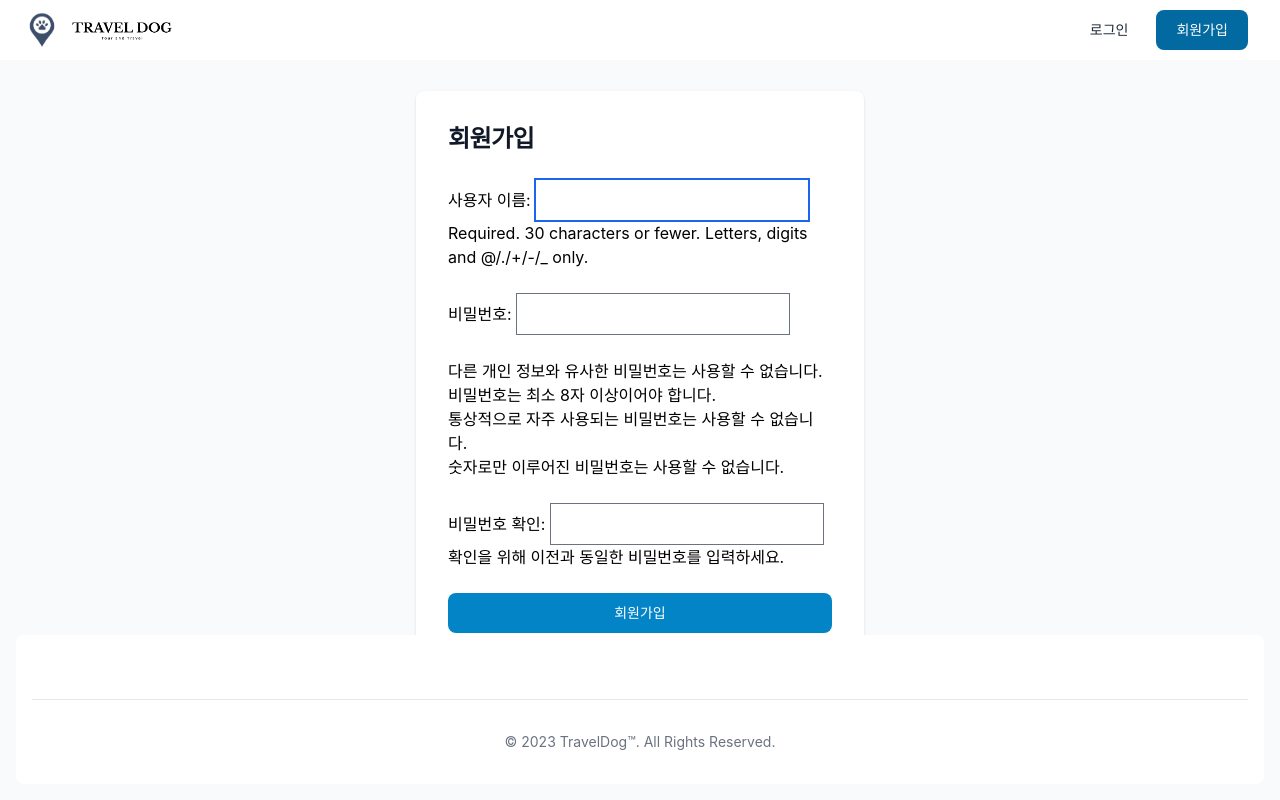
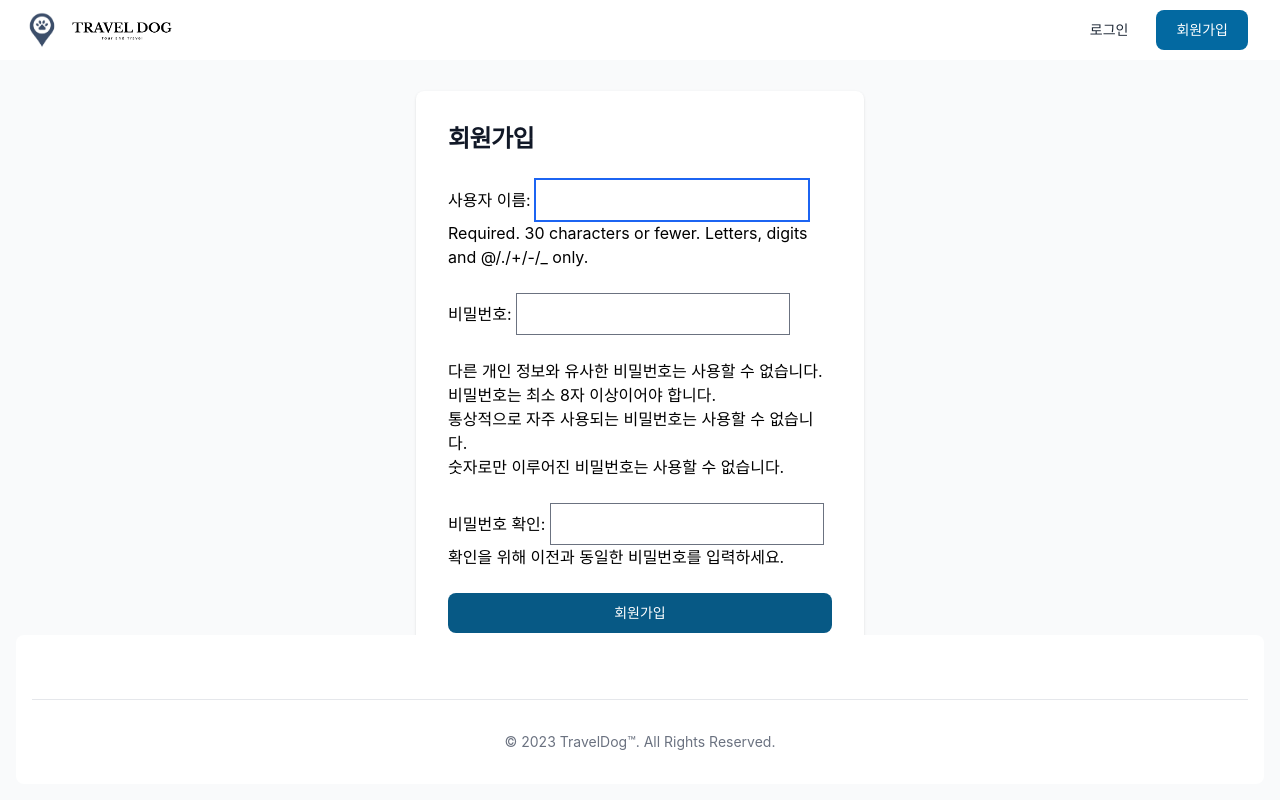
Before and after one commit to team8-semiproject/TravelDog, a Django app: page /accounts/signup/ in a window 1280 px wide. Run offline with Django 3.2, Linux system fonts and the light colour scheme; some libraries are stand-ins or nearby versions.

Commit message:
Update tempaltes

```diff
--- a/accounts/templates/accounts/login.html
+++ b/accounts/templates/accounts/login.html
@@ -10,7 +10,7 @@
     <form class="space-y-4 md:space-y-6" action="{% url 'accounts:login' %}" method="POST">
       {% csrf_token %}
       {{ form|crispy }}
-       <button type="submit" class="w-full text-white bg-primary-600 hover:bg-primary-700 focus:ring-4 focus:outline-none focus:ring-primary-300 font-medium rounded-lg text-sm px-5 py-2.5 text-center dark:bg-primary-600 dark:hover:bg-primary-700 dark:focus:ring-primary-800">로그인</button>
+       <button type="submit" class="w-full text-white bg-primary-800 hover:bg-primary-700 focus:ring-4 focus:outline-none focus:ring-primary-300 font-medium rounded-lg text-sm px-5 py-2.5 text-center dark:bg-primary-600 dark:hover:bg-primary-700 dark:focus:ring-primary-800">로그인</button>
        <p class="text-sm font-light text-gray-500 dark:text-gray-400">
            계정이 없으신가요? 지금 바로 <a href="{% url 'accounts:signup' %}" class="font-medium text-primary-600 hover:underline dark:text-primary-500">회원가입</a>
        </p>
--- a/accounts/templates/accounts/signup.html
+++ b/accounts/templates/accounts/signup.html
@@ -8,7 +8,7 @@
     <form class="space-y-4 md:space-y-6" action="{% url 'accounts:signup' %}" method="POST">
       {% csrf_token %}
       {{ form|crispy }}
-      <button type="submit" class="w-full text-white bg-primary-600 hover:bg-primary-700 focus:ring-4 focus:outline-none focus:ring-primary-300 font-medium rounded-lg text-sm px-5 py-2.5 text-center dark:bg-primary-600 dark:hover:bg-primary-700 dark:focus:ring-primary-800">회원가입</button>
+      <button type="submit" class="w-full text-white bg-primary-800 hover:bg-primary-700 focus:ring-4 focus:outline-none focus:ring-primary-300 font-medium rounded-lg text-sm px-5 py-2.5 text-center dark:bg-primary-600 dark:hover:bg-primary-700 dark:focus:ring-primary-800">회원가입</button>
       <p class="text-sm font-light text-gray-500 dark:text-gray-400">
           회원이신가요? <a href="{% url 'accounts:login' %}" class="font-medium text-primary-600 hover:underline dark:text-primary-500">로그인</a>하세요.
       </p>
```
